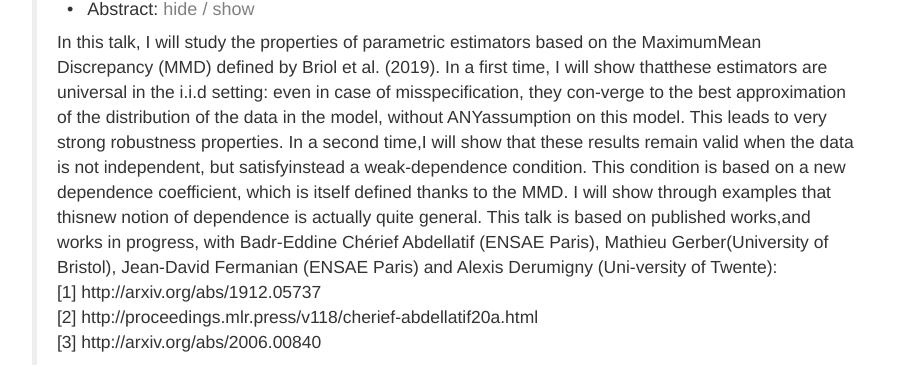
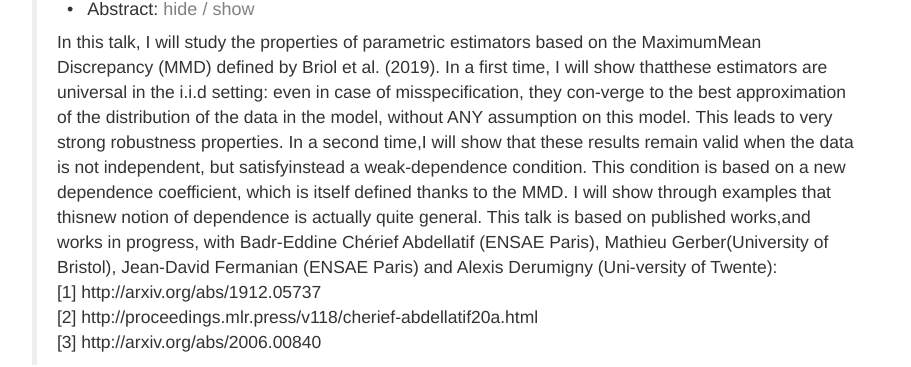
Before and after one commit to DCE-RG/DCE-RG.github.io, a Jekyll site: the page built from index.html, in a window 1280 px wide and 900 px high, scrolled down 7171 px. Shown: the part 228-595 px from the top of the window, without its empty margins (38-949 px from the left). Built offline with Jekyll 4.4.1, drawn with Linux system fonts in a browser that asks for light colours; nearby versions of some CDN libraries.

Commit message:
first commit

```diff
--- a/index.html
+++ b/index.html
@@ -683,7 +683,7 @@ isHome: true
     <div class="collapse in" id="abstract_0729">
         <div class="card card-body abstract-text">
             In this talk, I will study the properties of parametric estimators based on the MaximumMean Discrepancy (MMD) defined by Briol et al. (2019).
-            In a first time, I will show thatthese estimators are universal in the i.i.d setting: even in case of misspecification, they con-verge to the best approximation of the distribution of the data in the model, without ANYassumption on this model.
+            In a first time, I will show thatthese estimators are universal in the i.i.d setting: even in case of misspecification, they con-verge to the best approximation of the distribution of the data in the model, without ANY assumption on this model.
             This leads to very strong robustness properties.
             In a second time,I will show that these results remain valid when the data is not independent, but satisfyinstead a weak-dependence condition.
             This condition is based on a new dependence coefficient, which is itself defined thanks to the MMD.
```
